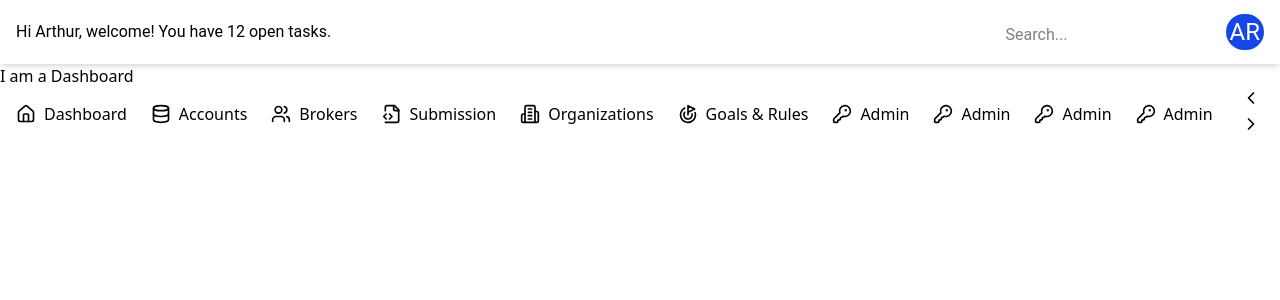
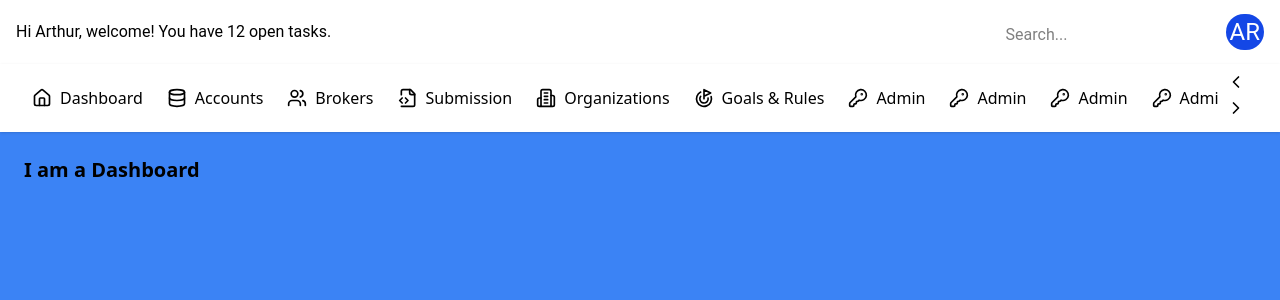
Before and after one commit to OlgaMinaievaWebDev/dashboard-ui, a React (Vite) app: page / in a window 1280 px wide. Shown: the top 300 px of the page. Built offline with nearby package versions, Linux system fonts and the light colour scheme.

Commit message:
Layout added

```diff
--- a/src/App.jsx
+++ b/src/App.jsx
@@ -2,15 +2,17 @@ import { BrowserRouter, Route, Routes } from "react-router-dom";
 import Dashboard from "./pages/Dashboard";
 import Account from "./pages/Account";
 import Header from "./components/Header";
+import Layout from "./components/Layout";
 
 function App() {
   return (
     <BrowserRouter>
-      <Header/>
       <Routes>
-        <Route path="/" element={<Dashboard />} />
-        <Route path='/account' element={<Account/>}/>
- </Routes>
+        <Route path="/" element={<Layout />}>
+          <Route index element={<Dashboard />} />
+          <Route path="account" element={<Account />} />
+        </Route>
+      </Routes>
     </BrowserRouter>
   );
 }
--- /dev/null
+++ b/src/components/Layout.jsx
@@ -0,0 +1,19 @@
+import { Outlet } from "react-router-dom"
+import Header from "./Header"
+import Tabs from "./Tabs"
+
+function Layout() {
+ return (
+  <div className="min-h-screen flex flex-col bg-azure">
+   <Header />
+   <div className="bg-white shadow-sm px-4 py-2">
+    <Tabs/>
+   </div>
+   <main className="flex-grow p-6">
+  <Outlet/>
+   </main>
+  </div>
+ )
+}
+
+export default Layout
--- a/src/pages/Dashboard.jsx
+++ b/src/pages/Dashboard.jsx
@@ -2,13 +2,11 @@ import Tabs from "../components/Tabs"
 
 function Dashboard() {
  return (
-  <div>
-   <h1>I am a Dashboard</h1>
    <div>
-    <Tabs/>
+     <h2 className="text-xl font-semibold mb-4">I am a Dashboard</h2>
+     {/* Your dashboard content */}
    </div>
-  </div>
- )
+ );
 }
 
 export default Dashboard
```
